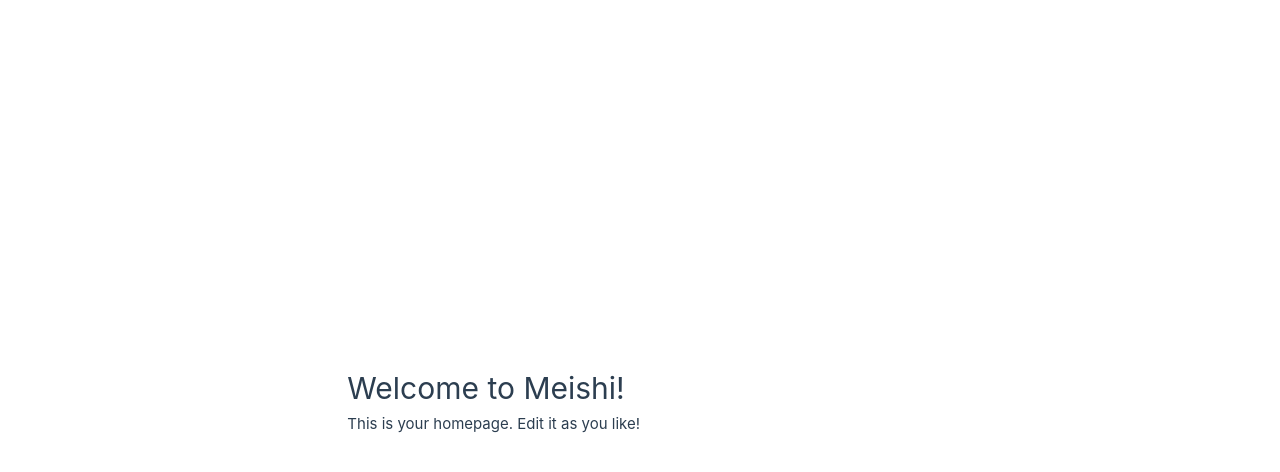
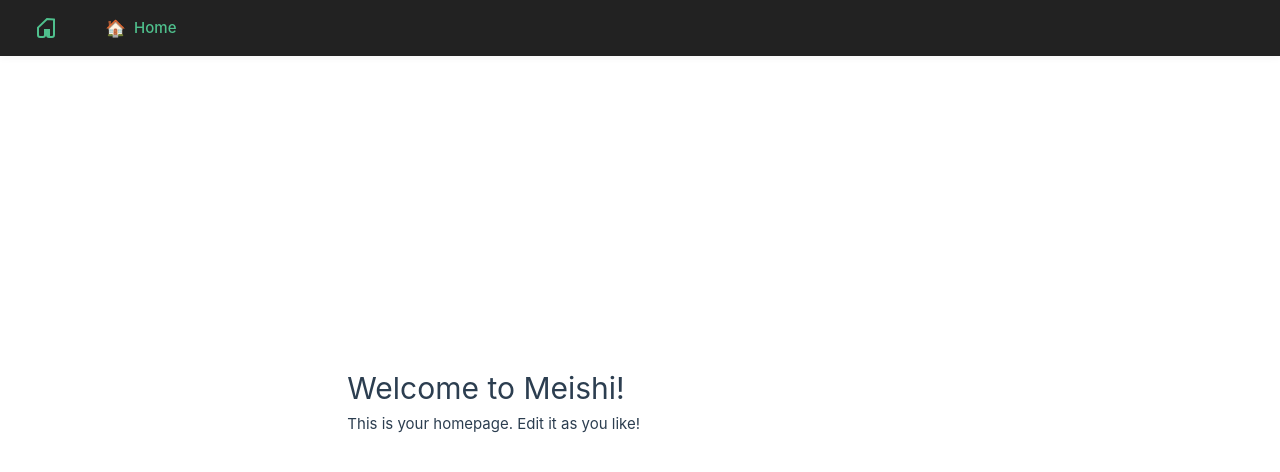
Before and after one commit to Altair115/Meishi, a Vue app: page / in a window 1280 px wide. Shown: the top 472 px of the page. Built offline with nearby package versions, Linux system fonts and the light colour scheme; the HTML template or start-up script is replaced by a standard one.

Commit message:
:sparkles: Added Simple navbar

```diff
--- a/src/App.vue
+++ b/src/App.vue
@@ -1,8 +1,10 @@
 <script setup>
 
+import NavBar from "@/components/navigation/NavBar.vue";
 </script>
 
 <template>
+  <NavBar />
   <router-view />
 </template>
 
--- /dev/null
+++ b/src/components/navigation/NavBar.vue
@@ -0,0 +1,88 @@
+<script setup lang="ts">
+
+</script>
+
+<template>
+  <nav class="navbar">
+    <router-link to="/" class="navbar-logo" title="Home">
+      <!-- Home icon (SVG for simplicity) -->
+      <svg class="icon" viewBox="0 0 24 24" width="24" height="24">
+        <path
+            d="M10 20v-6h4v6m5-16.41L12 3 3 11.59V19a2 2 0 0 0 2 2h3a2 2 0 0 0 2-2v-4h2v4a2 2 0 0 0 2 2h3a2 2 0 0 0 2-2V11.59z"
+            fill="none" stroke="currentColor" stroke-width="2"
+        />
+      </svg>
+    </router-link>
+    <ul class="navbar-links">
+      <li>
+        <router-link to="/" class="navbar-link">
+          <!-- Example "home" icon -->
+          <span class="icon">🏠</span>
+          Home
+        </router-link>
+      </li>
+      <!-- Add more nav items as needed -->
+      <!--
+      <li>
+        <router-link to="/about" class="navbar-link">
+          <span class="icon">ℹ️</span>
+          About
+        </router-link>
+      </li>
+      -->
+    </ul>
+  </nav>
+
+
+</template>
+
+<style scoped>
+.navbar {
+  width: 100vw; /* Full viewport width */
+  position: fixed; /* Sticks to top */
+  left: 0;
+  top: 0;
+  z-index: 1000;
+  display: flex;
+  align-items: center;
+  background: #222;
+  padding: 0 2rem;
+  height: 56px;
+  box-shadow: 0 2px 8px rgba(0,0,0,0.04);
+}
+.navbar-logo {
+  display: flex;
+  align-items: center;
+  color: #fff;
+  margin-right: 2rem;
+  transition: opacity .2s;
+  text-decoration: none;
+}
+.navbar-logo .icon {
+  color: #4fc08d;
+}
+.navbar-links {
+  display: flex;
+  list-style: none;
+  padding: 0;
+  margin: 0;
+}
+.navbar-link {
+  display: flex;
+  align-items: center;
+  color: #fff;
+  margin-right: 1.5rem;
+  font-weight: 500;
+  text-decoration: none;
+  transition: color .2s;
+}
+.navbar-link:hover, .navbar-link.router-link-exact-active {
+  color: #4fc08d;
+}
+.icon {
+  margin-right: 0.5em;
+  font-size: 1.1em;
+  vertical-align: middle;
+}
+
+</style>
--- /dev/null
+++ b/src/components/navigation/NavBarItem.vue
@@ -0,0 +1,34 @@
+<script setup lang="ts">
+defineProps<{
+  to: string
+  label: string
+  icon?: string // Emoji or pass SVG/component later
+}>()
+</script>
+
+<template>
+  <router-link :to="to" class="navbar-link" :title="label">
+    <span class="icon" v-if="icon">{{ icon }}</span>
+    <slot>{{ label }}</slot>
+  </router-link>
+</template>
+
+<style scoped>
+.navbar-link {
+  display: flex;
+  align-items: center;
+  color: #fff;
+  margin-right: 1.5rem;
+  font-weight: 500;
+  text-decoration: none;
+  transition: color .2s;
+}
+.navbar-link:hover, .router-link-exact-active {
+  color: #4fc08d;
+}
+.icon {
+  margin-right: 0.5em;
+  font-size: 1.1em;
+  vertical-align: middle;
+}
+</style>
```
